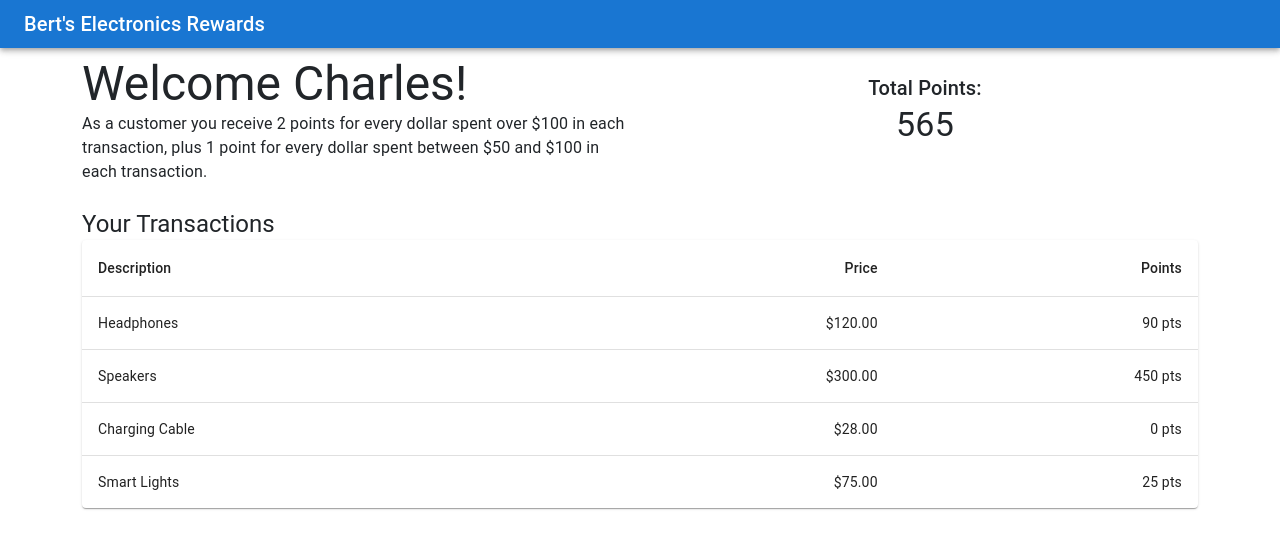
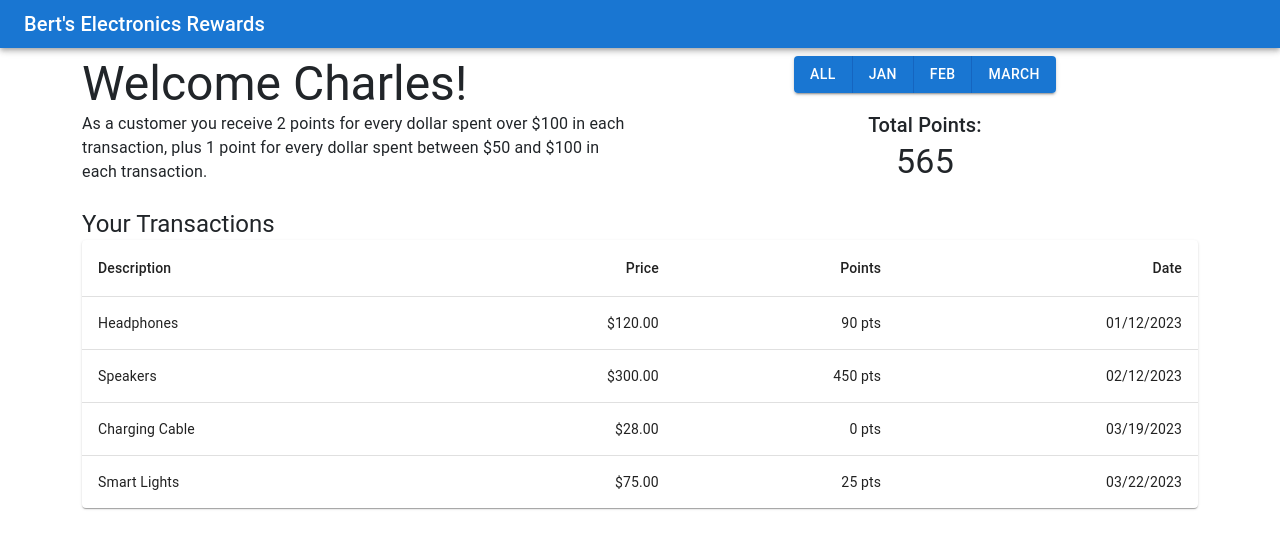
Before and after one commit to Jordanafoster6/charter-assessment, a React (Create React App) app: page / in a window 1280 px wide. Shown: the top 548 px of the page. Built offline with nearby package versions, Linux system fonts and the light colour scheme.

Commit message:
forgot to add filters for months and total so i added something simple for that to meet requirements

```diff
--- a/package.json
+++ b/package.json
@@ -6,9 +6,12 @@
     "@emotion/react": "^11.11.1",
     "@emotion/styled": "^11.11.0",
     "@mui/material": "^5.13.5",
+    "@mui/x-date-pickers": "^6.8.0",
     "@testing-library/jest-dom": "^5.16.5",
     "@testing-library/react": "^13.4.0",
     "@testing-library/user-event": "^13.5.0",
+    "date-fns": "^2.30.0",
+    "dayjs": "^1.11.8",
     "react": "^18.2.0",
     "react-dom": "^18.2.0",
     "react-query": "^3.39.3",
--- a/src/App.js
+++ b/src/App.js
@@ -7,6 +7,7 @@ import {
   getPointsFromTransactions,
   USDollar
 } from "./helpers";
+import dayjs from "dayjs";
 // header
 import AppBar from "@mui/material/AppBar";
 import Box from "@mui/material/Box";
@@ -20,9 +21,13 @@ import TableContainer from "@mui/material/TableContainer";
 import TableHead from "@mui/material/TableHead";
 import TableRow from "@mui/material/TableRow";
 import Paper from "@mui/material/Paper";
+// button group
+import Button from "@mui/material/Button";
+import ButtonGroup from "@mui/material/ButtonGroup";
 
 function App() {
-  const { data, isLoading } = useGetTransactions();
+  const [month, setMonth] = React.useState(undefined);
+  const { data, isLoading } = useGetTransactions(month);
   return (
     <div className="App">
       <Box sx={{ flexGrow: 1 }}>
@@ -48,6 +53,15 @@ function App() {
             </Typography>
           </div>
           <div className="col-12 col-md-6 text-center">
+            <ButtonGroup
+              variant="contained"
+              aria-label="outlined primary button group"
+            >
+              <Button onClick={() => setMonth(undefined)}>All</Button>
+              <Button onClick={() => setMonth(0)}>Jan</Button>
+              <Button onClick={() => setMonth(1)}>Feb</Button>
+              <Button onClick={() => setMonth(2)}>March</Button>
+            </ButtonGroup>
             <Typography
               className="mt-3"
               variant="h6"
@@ -57,7 +71,7 @@ function App() {
               Total Points:
             </Typography>
             <Typography variant="h4" color="inherit" component="div">
-              {getPointsFromTransactions(transactions)}
+              {getPointsFromTransactions(data)}
             </Typography>
           </div>
         </div>
@@ -90,6 +104,7 @@ function App() {
                         <TableCell>Description</TableCell>
                         <TableCell align="right">Price</TableCell>
                         <TableCell align="right">Points</TableCell>
+                        <TableCell align="right">Date</TableCell>
                       </TableRow>
                     </TableHead>
                     <TableBody>
@@ -110,6 +125,9 @@ function App() {
                             </TableCell>
                             <TableCell align="right">
                               {getPointsFromTransactions([transaction])} pts
+                            </TableCell>
+                            <TableCell align="right">
+                              {dayjs(transaction.date).format("MM/DD/YYYY")}
                             </TableCell>
                           </TableRow>
                         ))
--- a/src/helpers.js
+++ b/src/helpers.js
@@ -1,21 +1,26 @@
 import { useQuery } from "react-query";
+import dayjs from "dayjs";
 
 export const transactions = [
   {
     desc: "Headphones",
-    price: 120
+    price: 120,
+    date: "2023-01-12"
   },
   {
     desc: "Speakers ",
-    price: 300
+    price: 300,
+    date: "2023-02-12"
   },
   {
     desc: "Charging Cable ",
-    price: 28
+    price: 28,
+    date: "2023-03-19"
   },
   {
     desc: "Smart Lights",
-    price: 75
+    price: 75,
+    date: "2023-03-22"
   }
 ];
 
@@ -26,22 +31,25 @@ export let USDollar = new Intl.NumberFormat("en-US", {
 });
 
 // simulate async API call to get transactions
-export async function getTransactions() {
+export async function getTransactions(month) {
   await Promise.resolve();
-  return transactions;
+  return month || month === 0
+    ? transactions.filter(x => Number(dayjs(x.date).get("month")) === month)
+    : transactions;
 }
 
 // custom hook using react query to get transactions
-export const useGetTransactions = () => {
+export const useGetTransactions = month => {
   return useQuery({
-    queryKey: ["transactions"],
-    queryFn: () => getTransactions()
+    queryKey: ["transactions", month],
+    queryFn: () => getTransactions(month)
   });
 };
 
 // helper function to get points from transactions
 export function getPointsFromTransactions(transactions) {
   let points = 0;
+  transactions &&
     transactions.map(tran => {
       // if price is less than 50, no additional points added
       if (tran.price <= 50) {
--- a/src/index.js
+++ b/src/index.js
@@ -4,15 +4,19 @@ import "./index.css";
 import App from "./App";
 import reportWebVitals from "./reportWebVitals";
 import { QueryClient, QueryClientProvider } from "react-query";
+import { LocalizationProvider } from "@mui/x-date-pickers";
+import { AdapterDayjs } from "@mui/x-date-pickers/AdapterDayjs";
 
 const queryClient = new QueryClient();
 
 const root = ReactDOM.createRoot(document.getElementById("root"));
 root.render(
   <React.StrictMode>
-    <QueryClientProvider client={queryClient}>
-      <App />
-    </QueryClientProvider>
+    <LocalizationProvider dateAdapter={AdapterDayjs}>
+      <QueryClientProvider client={queryClient}>
+        <App />
+      </QueryClientProvider>
+    </LocalizationProvider>
   </React.StrictMode>
 );
 
```
Also changed, not shown: 1 other file (tests, documents, lock files or other folders). Lines whose indentation alone changed are shown as unchanged.
